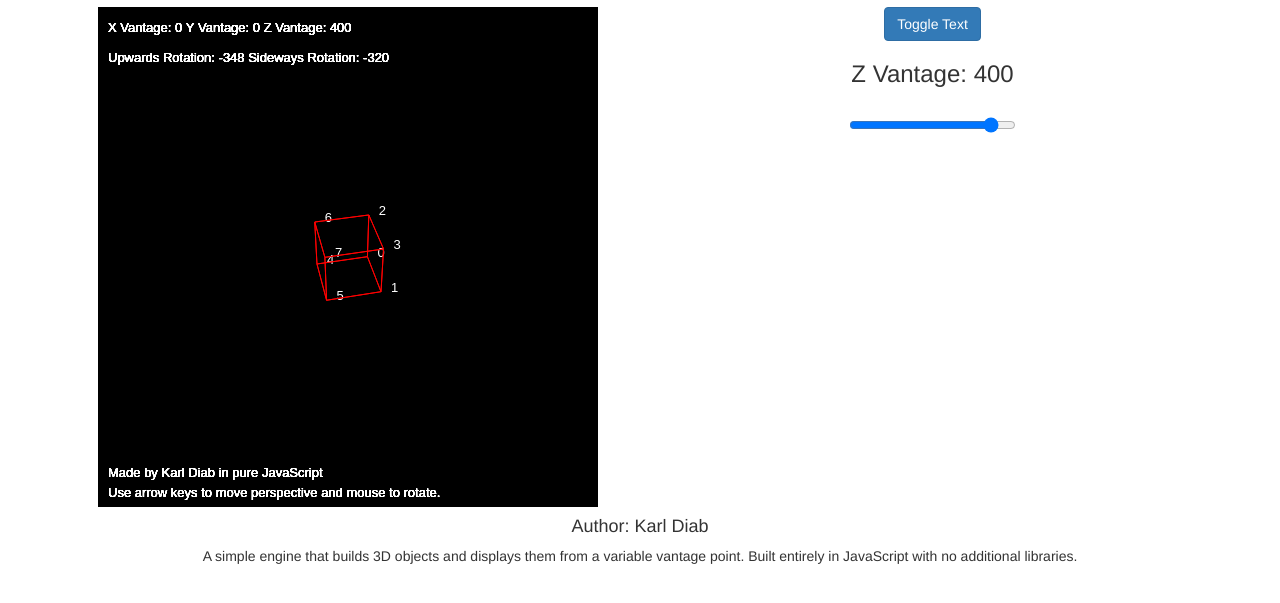
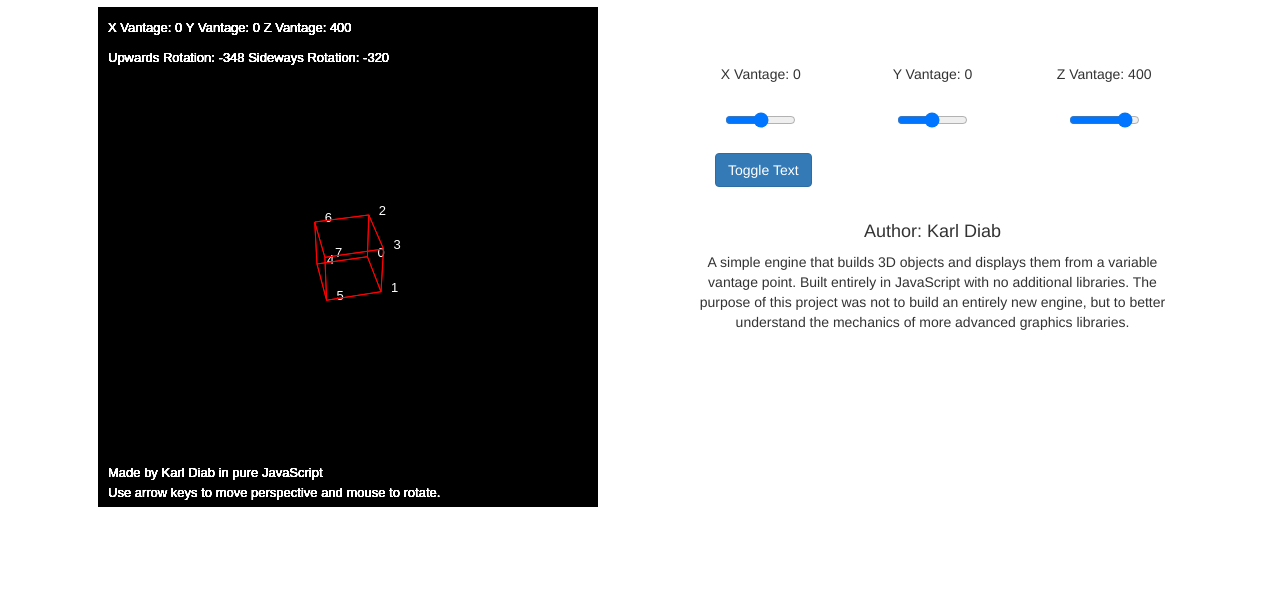
Before and after one commit to karldiab/JS3DRenderEngine, a plain HTML site: page index.html in a window 1280 px wide. Shown: the part 63-666 px from the top of the page. Drawn offline with nearby package versions, Linux system fonts and the light colour scheme.

Commit message:
Fixed cosmetics of page and controls. looks nice now :)

```diff
--- a/index.html
+++ b/index.html
@@ -20,24 +20,48 @@
 				<div class="col-md-6">
 					<div class="centered">
 						<div id ="canvases">
-							<canvas id="renderCanvas" width="500" height="500"></canvas>
+							<canvas id="renderCanvas" width="500px" height="500px"></canvas>
 						</div>
 					</div>
 				</div>
-					<div class="col-md-6">
-						<button class="btn btn-primary" onclick="toggleDebug();">Toggle Text</button>
-						<br />
-						<h3 id="zSliderText">Z Vantage: </h3><br />
+					<div class="col-md-6" style="padding: 50px;">
+						<div class="row">
+						<div class="col-xs-4">
+						<h5 id="xSliderText">X Vantage: </h5><br />
+						<form oninput="setXVantage(parseInt(xSlider.value))">
+							<input style="width: 50%;" name="xSlider" id="xSlider" type="range" min="-500" max="500" step="25" value="0" />
+						</form>
+
+						</div>
+						<div class="col-xs-4">
+						<h5 id="ySliderText">Y Vantage: </h5><br />
+						<form oninput="setYVantage(parseInt(ySlider.value))">
+							<input style="width: 50%;" name="ySlider" id="ySlider" type="range" min="-500" max="500" step="25" value="0" />
+						</form>
+						</div>
+						<div class="col-xs-4">
+						<h5 id="zSliderText">Z Vantage: </h5><br />
 						<form oninput="setZVantage(parseInt(zSlider.value))">
-							<input style="width: 30%;" name="zSlider" id="zSlider" type="range" min="-400" max="500" step="25" value="400" />
+							<input style="width: 50%;" name="zSlider" id="zSlider" type="range" min="-400" max="500" step="25" value="400" />
 						</form>
-					</div>
+
+						</div>
+						</div>
+						<div class="row" style="padding: 25px;">
+						<div class="col-xs-12">
+						<button class="btn btn-primary pull-left" onclick="toggleDebug();">Toggle Text</button>
+						</div>
+						</div>
+
 				<div class="row">
 					<div class="col-xs-12">
 						<h4>Author: Karl Diab</h4>
 						<p>A simple engine that builds 3D objects and displays them from a variable vantage point.
-							Built entirely in JavaScript with no additional libraries.
+							Built entirely in JavaScript with no additional libraries. The purpose of this project
+							was not to build an entirely new engine, but to better understand the mechanics of more
+							advanced graphics libraries.
 						</p>
+						</div>
 					</div>
 				</div>
 			</div>
--- a/js/javascript.js
+++ b/js/javascript.js
@@ -19,6 +19,8 @@ var rotatedPoints = points;
 function runAll() {
 	drawFrame(xVantage,yVantage,zVantage,eyeDistance);
 	document.getElementById("zSliderText").innerHTML = "Z Vantage: " + zVantage;
+	document.getElementById("ySliderText").innerHTML = "Y Vantage: " + yVantage;
+	document.getElementById("xSliderText").innerHTML = "X Vantage: " + xVantage;
 	mouseRotate();
 
 }
@@ -80,6 +82,7 @@ function setXVantage(xValue) {
 		xValue *= -0.98;
 	}
 	xVantage = xValue;
+	document.getElementById("xSliderText").innerHTML = "X Vantage: " + parseFloat(Math.round(xVantage).toFixed(5));
 	drawFrame(xVantage,yVantage,zVantage,eyeDistance)
 }
 function setYVantage(yValue) {
@@ -87,11 +90,12 @@ function setYVantage(yValue) {
 	yValue *= -0.98;
 	}
 	yVantage = yValue;
+	document.getElementById("ySliderText").innerHTML = "Y Vantage: " + parseFloat(Math.round(yVantage).toFixed(5));
 	drawFrame(xVantage,yVantage,zVantage,eyeDistance)
 }
 function setZVantage(zValue) {
 	zVantage = zValue;
-	document.getElementById("zSliderText").innerHTML = "Z Vantage: " + zVantage;
+	document.getElementById("zSliderText").innerHTML = "Z Vantage: " + parseFloat(Math.round(zVantage).toFixed(5));
 	drawFrame(xVantage,yVantage,zVantage,eyeDistance);
 }
 function toggleDebug() {
--- a/style/style.css
+++ b/style/style.css
@@ -1,21 +1,6 @@
 body {
 	text-align: center;
 }
-.centered {
-	height: 500px;
-	width: 500px;
-	display: block;
-	margin-left: auto;
-	margin-right: auto;
-}
-#canvases {
-	margin-left: -500px;
-}
-#renderCanvas {
-	position: absolute;
-	z-index: 0;
-}
 input {
-	width: 5%;
 	margin: auto;
 }
```
